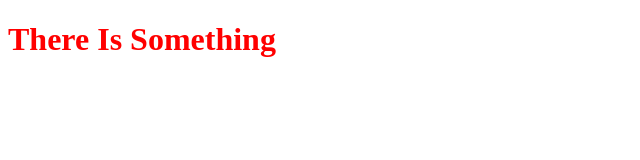
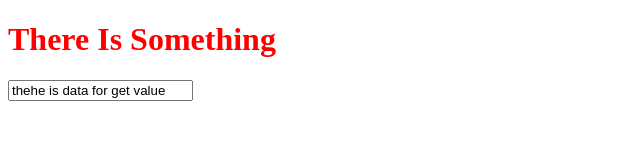
Before and after one commit to pobittra1/jquery-overview, a plain HTML site: page index.html in a window 1280 px wide. Shown: the whole page, without its empty margins (0-640 px from the left). Drawn offline with nearby package versions, Linux system fonts and the light colour scheme.

Commit message:
usage of .val(), .attr(), .css() methods

```diff
--- a/index.html
+++ b/index.html
@@ -12,6 +12,7 @@
 <body>
     <!-- here i will explore about jquery and overview on it -->
     <h1 id="headingOne">there is something</h1>
+    <input type="text" value="thehe is data for get value" name="" id="inputFieldOne">
 
 
 
--- a/jq.js
+++ b/jq.js
@@ -2,13 +2,23 @@
 $(document).ready(function () {
     $("h1").addClass("heading-style");
 
+    // Get a heading content using .html() method & #headingOne id
+    let headingContent = $("#headingOne").html();
+    // console.log(headingContent);
 
+    // Also can use .text() method to get the content
+    let headingContent2 = $("#headingOne").text();
+    // console.log(headingContent2);
 
-    // get a heading content using .html() method & #headingOne id
-    let headingContent = $("#headingOne").html();
-    console.log(headingContent);
+    // .val(), .attr(), .css() methods
+    let inputVal = $("#inputFieldOne").val();
+    // console.log(inputVal);
 
-    //also can use .text() method to get the content
-    let headingContent2 = $("#headingOne").text();
-    console.log(headingContent2);
+    // We can set also attr type value using this code. First parameter is attribute name and second is value
+    let inputAttr = $("#inputFieldOne").attr("type", "email");
+    // console.log(inputAttr);
+
+    // get css property value of headingOne
+    let cssValue = $("#headingOne").css("color");
+    // console.log(cssValue);
 });
```
